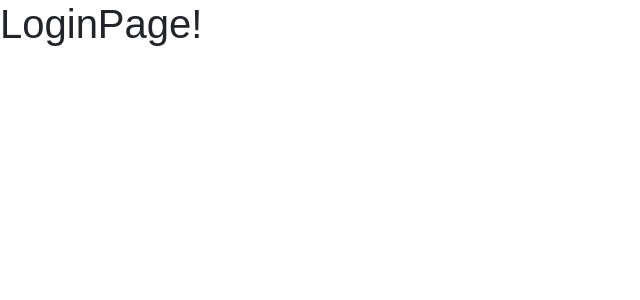
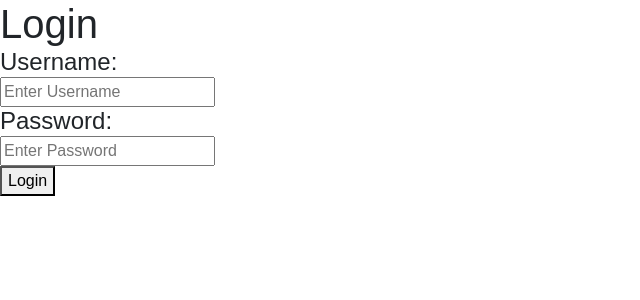
Before and after one commit to Emloyee-management/Timesheet-management-frontend, a React (Create React App) app: page /login in a window 1280 px wide. Shown: the top 300 px of the page, without its empty margins (0-640 px from the left). Built offline with nearby package versions, Linux system fonts and the light colour scheme.

Commit message:
rough draft for login

```diff
--- a/package.json
+++ b/package.json
@@ -11,6 +11,7 @@
     "@types/react": "^16.9.46",
     "@types/react-dom": "^16.9.8",
     "@types/react-router-dom": "^5.1.5",
+    "axios": "^0.20.0",
     "bootstrap": "^4.5.2",
     "node-sass": "^4.14.1",
     "react": "^16.13.1",
--- a/src/containers/HomePage/index.tsx
+++ b/src/containers/HomePage/index.tsx
@@ -18,7 +18,7 @@ type IHomePageProps = ReturnType<typeof mapStateToProps> &
   RouteComponentProps;
 
 const initialState = {
-  activeTab: "summary",
+  activeTab: "summary" as string | null,
 };
 
 type IHomePageState = typeof initialState;
@@ -29,7 +29,7 @@ class HomePage extends React.Component<IHomePageProps, IHomePageState> {
     this.state = initialState;
   }
 
-  handleSelect = (selectedTab: any) => {
+  handleSelect = (selectedTab: string | null) => {
     // The active tab must be set into the state so that
     // the Tabs component knows about the change and re-renders.
     this.setState({
--- a/src/containers/LoginPage/index.tsx
+++ b/src/containers/LoginPage/index.tsx
@@ -5,7 +5,7 @@ import { bindActionCreators } from "redux";
 import { IStoreState } from "../../store/reducers";
 import { DispatchFunction } from "../../store";
 import { login } from "../../store/actions/session";
-import TemplatePage from "../TemplatePage";
+import axios from "axios";
 
 const mapStateToProps = (state: IStoreState) => ({ session: state.session });
 
@@ -16,33 +16,68 @@ type ILoginPageProps = ReturnType<typeof mapStateToProps> &
   ReturnType<typeof mapDispatchToProps> &
   RouteComponentProps;
 
-const initialState = {
-    activeTab:1
-};
+const initialState = {};
 
 type ILoginPageState = typeof initialState;
 
-class LoginPage extends React.Component<
-  ILoginPageProps,
-  ILoginPageState
-> {
+class LoginPage extends React.Component<ILoginPageProps, ILoginPageState> {
   constructor(props: ILoginPageProps) {
     super(props);
     this.state = initialState;
   }
 
-  handleSelect = (selectedTab:any) =>{
-    // The active tab must be set into the state so that
-    // the Tabs component knows about the change and re-renders.
-    this.setState({
-      activeTab: selectedTab
-    });
+  handleUsernameChange = (event: any) => {
+    this.props.session.userInfo.username = event.target.value;
+
+    console.log(this.props.session.userInfo)
+  };
+
+  handlePasswordChange = (event: any) => {
+    this.props.session.userInfo.password = event.target.value;
+
+    console.log(this.props.session.userInfo)
+  };
+
+  handleSubmit = (event:any) => {
+    event.preventDefault();
+
+    axios.post(`/login/`, {
+      params: {
+        username: this.props.session.userInfo.username,
+        password: this.props.session.userInfo.password
+      }
+    })
+      .then(res => {
+        console.log(res);
+        console.log(res.data);
+      })
   }
 
   render() {
     return (
       <>
-     <h1>LoginPage!</h1>
+        <form>
+          <div>
+            <h1>Login</h1>
+            <div>
+              <h4>Username:</h4>
+              <input
+                type="text"
+                placeholder="Enter Username"
+                name="username"
+                onChange={this.handleUsernameChange}
+              />
+              <h4>Password:</h4>
+              <input
+                type="text"
+                placeholder="Enter Password"
+                name="password"
+                onChange={this.handlePasswordChange}
+              />
+            </div>
+            <button type="submit" onClick={this.handleSubmit}>Login</button>
+          </div>
+        </form>
       </>
     );
   }
--- a/src/store/actions/session.ts
+++ b/src/store/actions/session.ts
@@ -15,6 +15,7 @@ export type SessionAsyncAction = ThunkAction<
   AnyAction
 >;
 
+//updateUserInfo dispatch function
 const updateUserInfo: ActionCreator<SessionAction> = (userInfo: IUserInfo) => ({
   type: SessionActionType.UPDATE_USER_INFO,
   payload: { ...userInfo },
@@ -28,6 +29,6 @@ export const login: ActionCreator<ThunkAction<
 >> = (username: string, password: string) => {
   return async (dispatch) => {
     // await ApiClient.auth.loginWithPhoneAndCode(phone, code);
-    dispatch(updateUserInfo({ username: "abc", password: "abc" } as IUserInfo));
+    dispatch(updateUserInfo({ username: username, password: password } as IUserInfo));
   };
 };
```
Also changed, not shown: src/typings.d.ts (+9 -0 lines), 1 other file (tests, documents, lock files or other folders).
